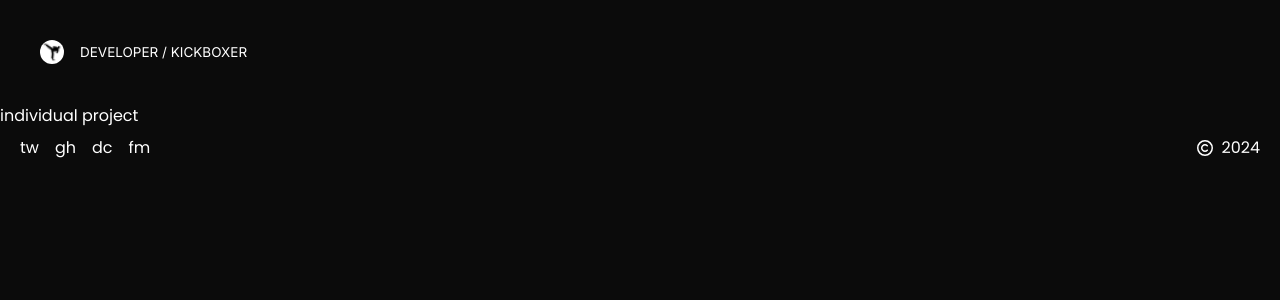
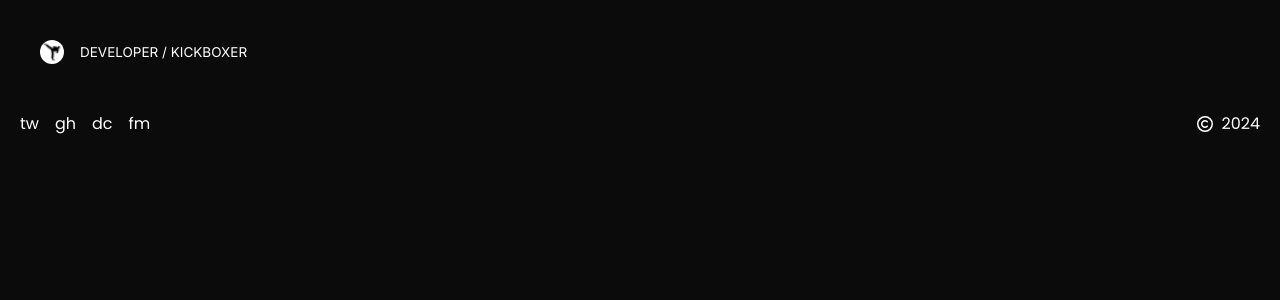
Before and after one commit to DLee1993/Portfolio, a Next.js app: page /projectlist in a window 1280 px wide. Shown: the top 300 px of the page. Built offline with nearby package versions, Linux system fonts and the light colour scheme.

Commit message:
added project json data

```diff
--- a/app/(pages)/projectlist/[...project]/page.tsx
+++ b/app/(pages)/projectlist/[...project]/page.tsx
@@ -1,7 +1,12 @@
-export default function page() {
+"use client";
+
+import { useParams } from "next/navigation";
+export default function Page() {
+    const { project } = useParams();
+
     return (
         <section>
-            <p>individual project</p>
+            <p>{project}</p>
         </section>
     );
 }
--- a/app/(pages)/projectlist/page.tsx
+++ b/app/(pages)/projectlist/page.tsx
@@ -1,7 +1,22 @@
-export default function page() {
+import { promises as fs } from "fs";
+
+type DataObject = {
+    title: string;
+    content: number;
+};
+
+export default async function page() {
+    const file = await fs.readFile(process.cwd() + "/app/data.json", "utf8");
+    const data = JSON.parse(file);
+
     return (
         <section>
-            <p>projectlist</p>
+            {data.map((element: DataObject, index: number) => (
+                <section key={index}>
+                    <p>{element.title}</p>
+                    <p>{element.content}</p>
+                </section>
+            ))}
         </section>
     );
 }
```
Also changed, not shown: 1 other file (tests, documents, lock files or other folders).
